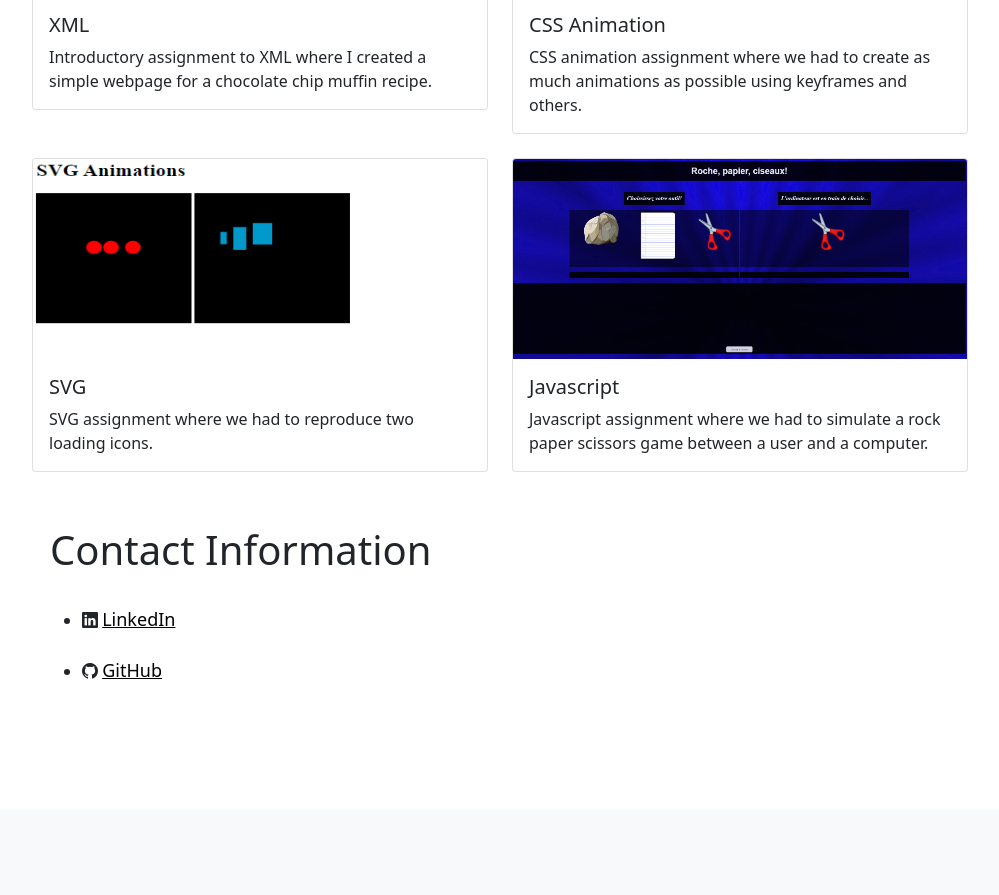
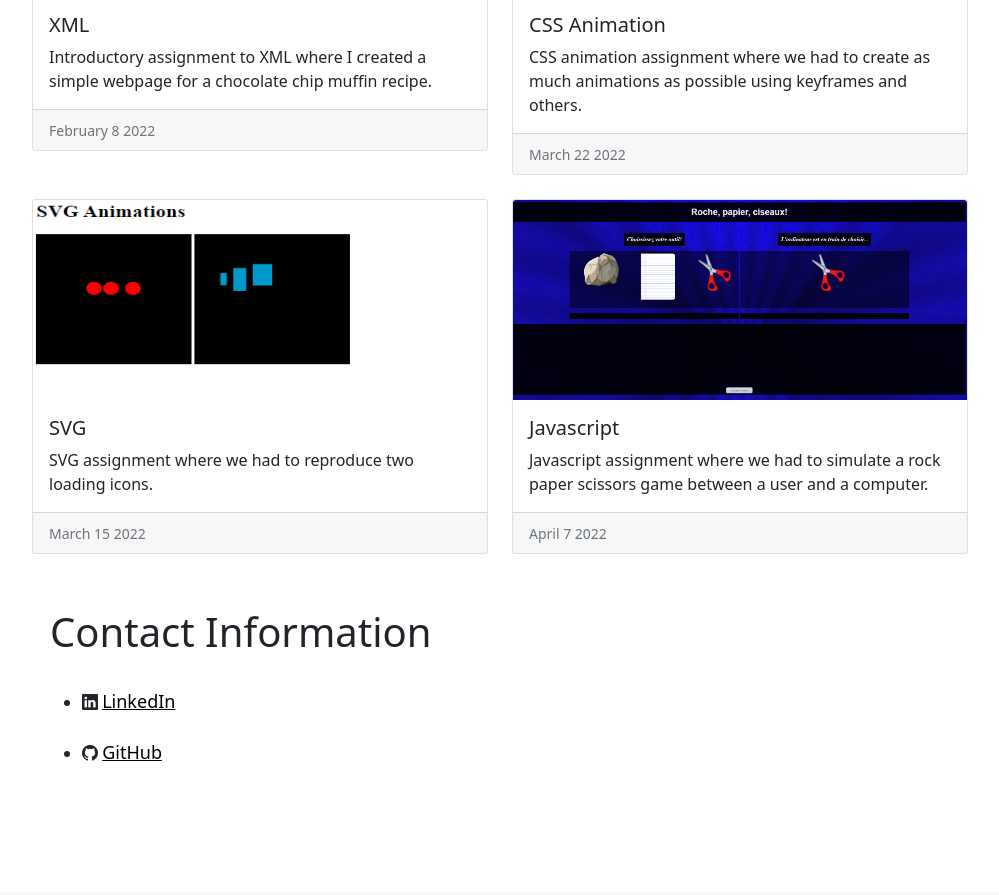
Before and after one commit to jeremy-qin/NotreProjetIFT1005, a plain HTML site: page projets1.html in a window 1280 px wide. Shown: the part 1308-2203 px from the top of the page, without its empty margins (150-1149 px from the left). Drawn offline with nearby package versions, Linux system fonts and the light colour scheme.

Commit message:
Completed card footer

```diff
--- a/projets1.html
+++ b/projets1.html
@@ -100,6 +100,9 @@
                       <h5 class="card-title">XML</h5>
                       <p class="card-text">Introductory assignment to XML where I created a simple webpage for a chocolate chip muffin recipe.</p>
                     </div>
+                    <div class="card-footer">
+                        <small class="text-muted">February 8 2022</small>
+                    </div>
                   </div>
                 </div>
                 <div class="col">
@@ -108,6 +111,9 @@
                     <div class="card-body">
                       <h5 class="card-title">CSS Animation</h5>
                       <p class="card-text">CSS animation assignment where we had to create as much animations as possible using keyframes and others.</p>
+                    </div>
+                    <div class="card-footer">
+                        <small class="text-muted">March 22 2022</small>
                     </div>
                   </div>
                 </div>
@@ -118,6 +124,9 @@
                       <h5 class="card-title">SVG</h5>
                       <p class="card-text">SVG assignment where we had to reproduce two loading icons.</p>
                     </div>
+                    <div class="card-footer">
+                        <small class="text-muted">March 15 2022</small>
+                    </div>
                   </div>
                 </div>
                 <div class="col">
@@ -126,6 +135,9 @@
                     <div class="card-body">
                       <h5 class="card-title">Javascript</h5>
                       <p class="card-text">Javascript assignment where we had to simulate a rock paper scissors game between a user and a computer. </p>
+                    </div>
+                    <div class="card-footer">
+                        <small class="text-muted">April 7 2022</small>
                     </div>
                   </div>
                 </div>
```
